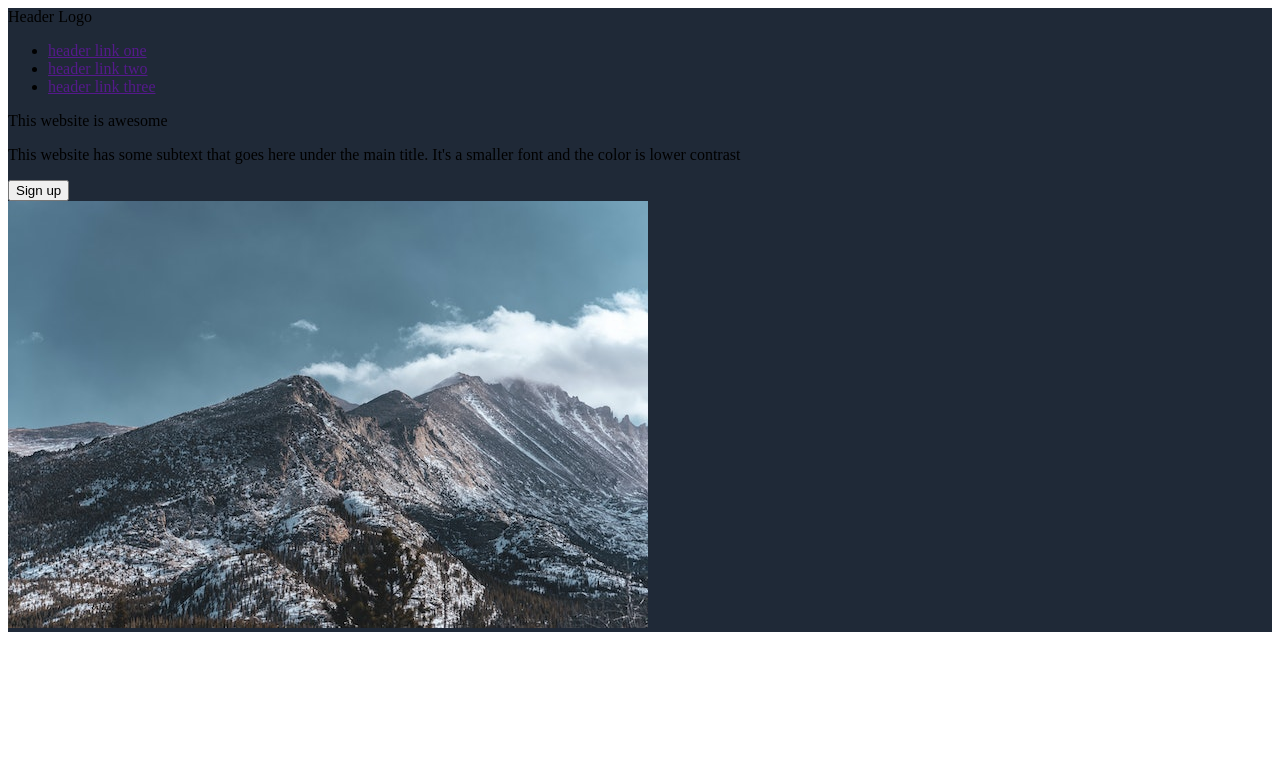
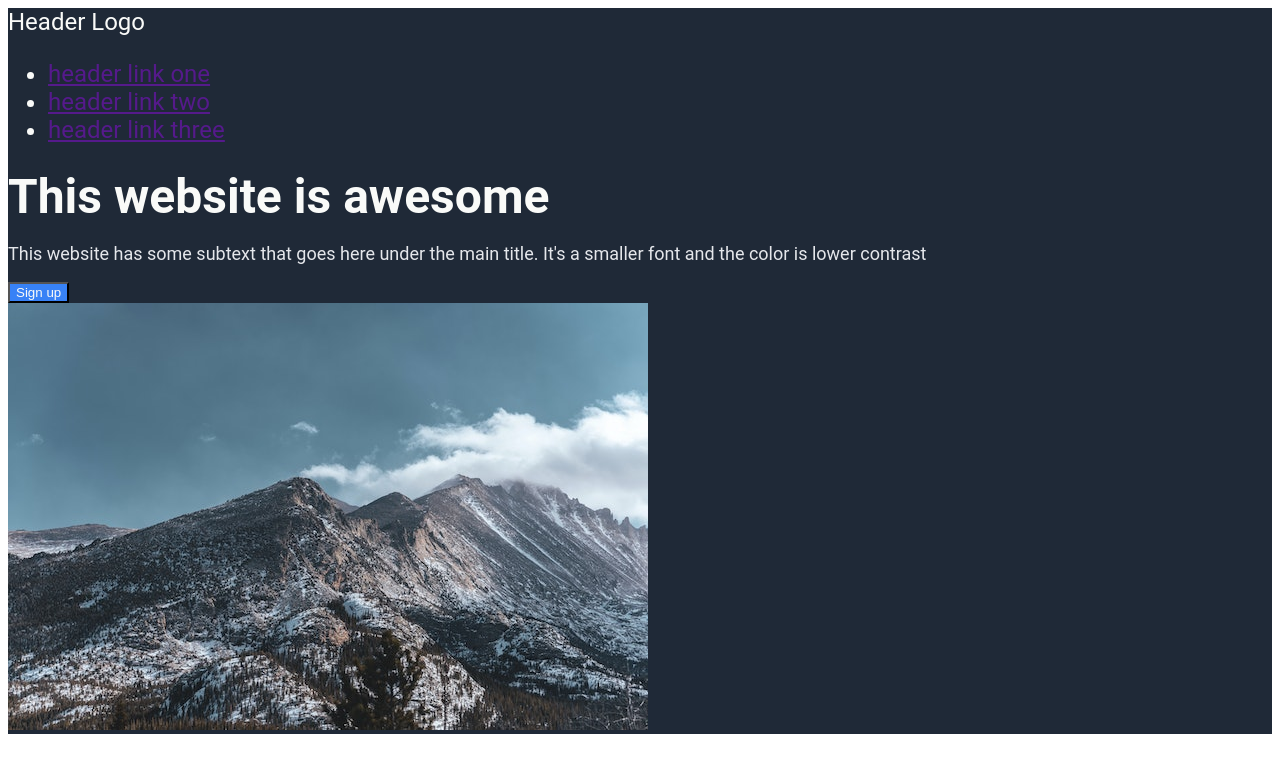
Before and after one commit to Pascal-Rutter/odin-landing_page, a plain HTML site: page index.html in a window 1280 px wide. Drawn offline with Linux system fonts and the light colour scheme.

Commit message:
Add first coloring to hero

```diff
--- a/index.html
+++ b/index.html
@@ -21,8 +21,8 @@
         </div>
         <div class="content">
             <div class="hero-content-left">
-                <div>This website is awesome</div>
-                <p>This website has some subtext that goes here under the
+                <div class="hero-main">This website is awesome</div>
+                <p class="hero-secondary">This website has some subtext that goes here under the
                     main title. It's a smaller font and the color is lower
                     contrast
                 </p>
--- a/styles.css
+++ b/styles.css
@@ -1,3 +1,28 @@
+body{
+    font-family: Roboto;
+}
+
 .hero {
     background-color: #1f2937;
+    color: #f9faf8;
 }
+
+.header {
+    font-size: 24px;
+}
+
+.hero-main {
+    font-size: 48px;
+    font-weight: bold;
+}
+
+.hero-secondary {
+    font-size: 18px;
+    color: #e5e7eb;
+}
+
+button {
+    background-color: #3882F6;
+    color: #f9faf8;
+
+}
```
